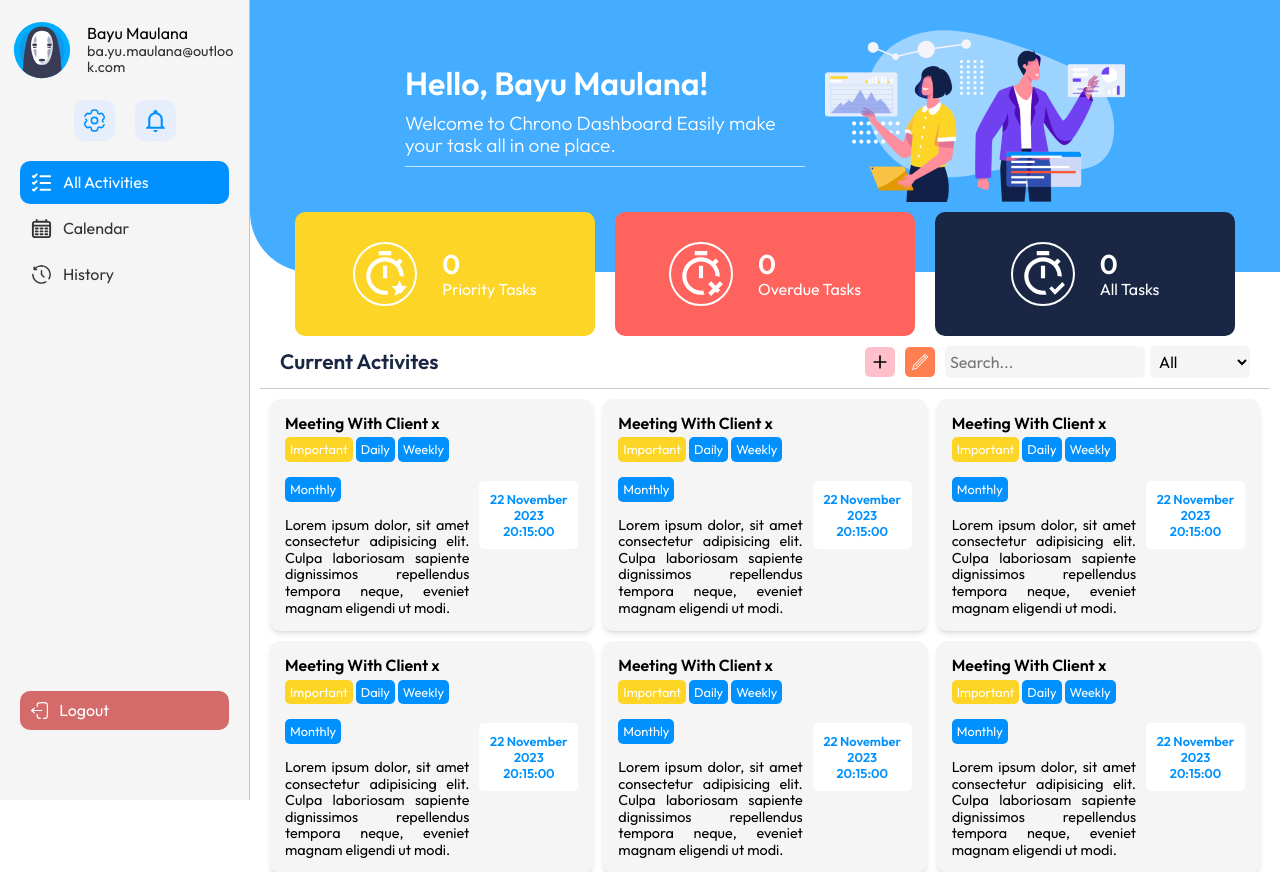
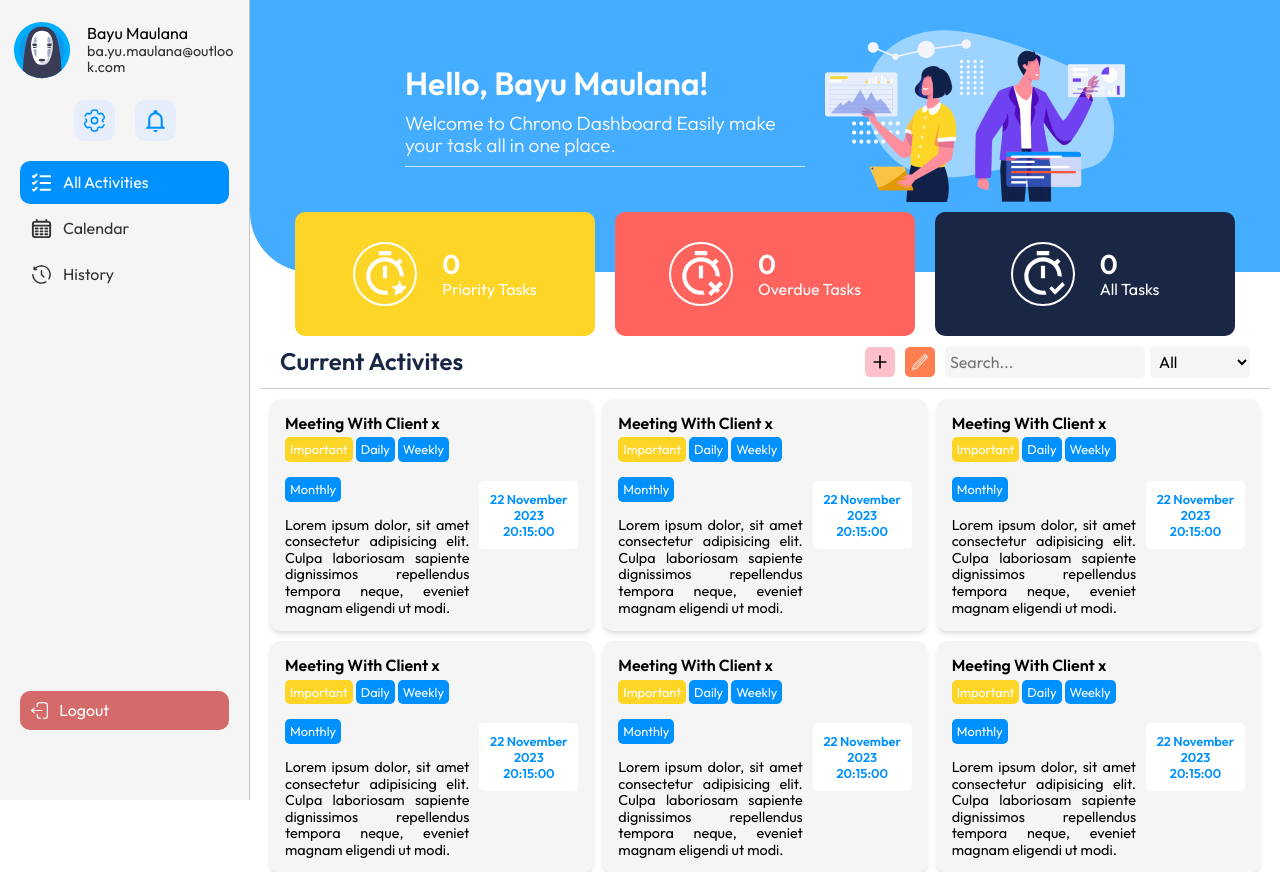
Before and after one commit to bayuzzs/Time-Management-Assistant, a PHP site: page /dashboard.html in a window 1280 px wide. Shown: the top 872 px of the page. Run offline with PHP 8.4, Linux system fonts and the light colour scheme.

Commit message:
add font size for heading-text, make responsive card in heading card count

```diff
--- a/assets/css/dashboard.css
+++ b/assets/css/dashboard.css
@@ -463,7 +463,7 @@ body {
     font-size: 1.7rem;
   }
   .activity__heading-text {
-    font-size: 1.3rem;
+    font-size: 1.5rem;
   }
   .activity__heading-action {
     gap: 10px;
```
